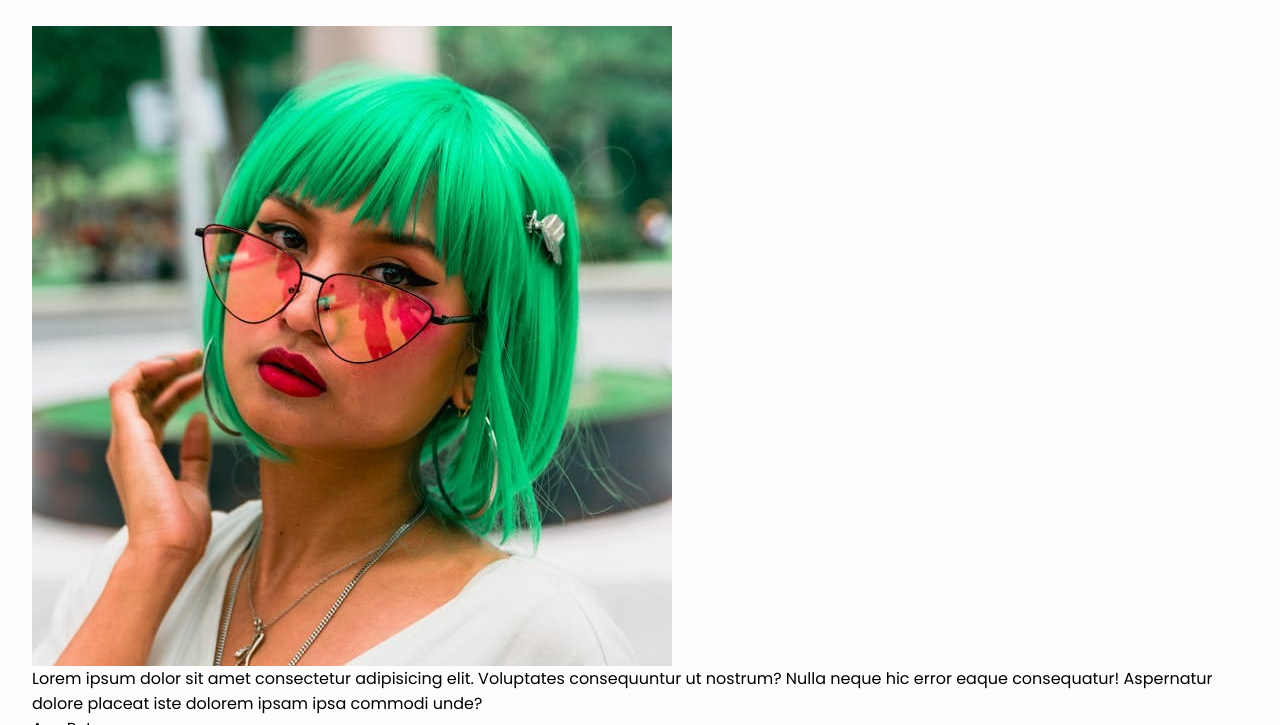
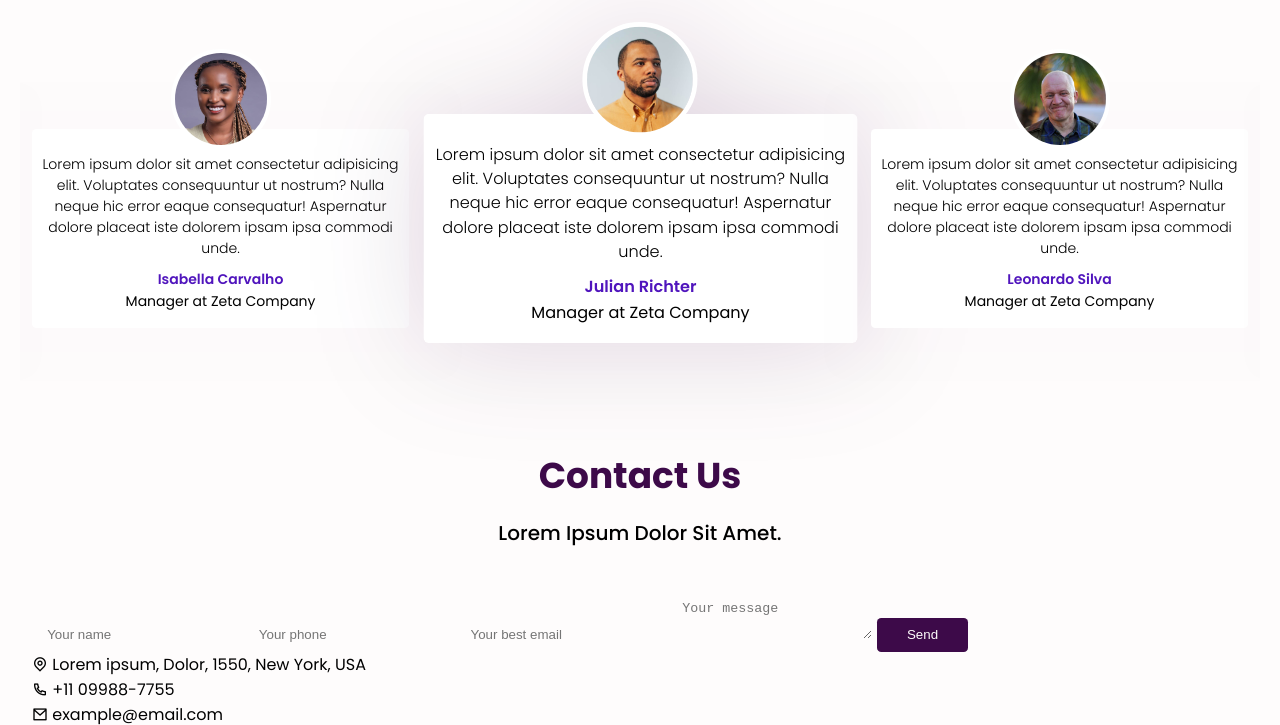
Before and after one commit to adrjmiranda/digital-marketing-page-design, a website: page public/index.html in a window 1280 px wide. Shown: the part 3990-4715 px from the top of the page. Drawn offline with nearby package versions, Linux system fonts and the light colour scheme.

Commit message:
chore: created testimonials section style

```diff
--- a/public/assets/css/style.css
+++ b/public/assets/css/style.css
@@ -536,7 +536,75 @@ select {
 /************** End of PLANS ***************/
 
 /***************** TESTIMONIALS *******************/
-/* TODO: Create TESTIMONIALS style */
+.testimonials-items {
+	display: flex;
+	gap: 3.5%;
+	width: 100%;
+	justify-content: center;
+	overflow: hidden;
+	padding-block: 12.85rem;
+	margin-bottom: -12.85rem;
+	margin-top: -6.4rem;
+}
+
+.testimonials-item {
+	min-width: 31%;
+	padding: 1.55rem 0.55rem 0.95rem;
+	border-radius: var(--light-radius);
+	background-color: var(--white-color-00);
+	box-shadow: var(--purple-bs);
+	display: flex;
+	flex-direction: column;
+	gap: 0.65rem;
+	position: relative;
+	transition: 0.25s ease-in-out;
+}
+
+.testimonials-item.highlighted {
+	transform: scale(1.15);
+	filter: var(--purple-ds);
+}
+
+.testimonials-image {
+	position: absolute;
+	transform: translate(-50%, -50%);
+	left: 50%;
+	top: -15%;
+	height: 100px;
+	width: 100px;
+	object-fit: cover;
+	border-radius: var(--circle-radius);
+	position: absolute;
+	border: 4px solid var(--white-color-00);
+}
+
+.testimonials-description {
+	font-size: var(--sm-fs);
+	font-weight: var(--light-font);
+	text-align: center;
+}
+
+.testimonials-info {
+	display: flex;
+	flex-direction: column;
+	text-align: center;
+	align-items: center;
+	gap: 0.08rem;
+}
+
+.testimonials-name,
+.testimonials-position {
+	font-size: var(--sm-fs);
+}
+
+.testimonials-name {
+	font-weight: var(--semibold-font);
+	color: var(--alt-color);
+}
+
+.testimonials-position {
+	font-weight: var(--normal-font);
+}
 /************** End of TESTIMONIALS ***************/
 
 /***************** CONTACT *******************/
--- a/public/assets/js/index.js
+++ b/public/assets/js/index.js
@@ -1 +1 @@
-(()=>{var e=document.querySelector(".banner-slides"),n=document.querySelectorAll(".banner-slide"),t=document.querySelectorAll(".banner-dot"),r="active";if(e&&t&&n.length>0){var a=0,c=function(){return setInterval((function(){a=(a+1)%n.length,o()}),5e3)},o=function(){var c=n[a].offsetLeft;e.style.transform="translateX(-".concat(c,"px)"),document.querySelector(".banner-dot.active").classList.remove(r),t[a].classList.add(r)},l=c();window.addEventListener("beforeunload",(function(){clearInterval(l)})),t.forEach((function(e,n){e.addEventListener("click",(function(){a=n,o(),clearInterval(l),l=c()}))}))}})();
+(()=>{var e=document.querySelector(".banner-slides"),t=document.querySelectorAll(".banner-slide"),n=document.querySelectorAll(".banner-dot"),r="active";if(e&&n&&t.length>0){var a=0,l=function(){return setInterval((function(){a=(a+1)%t.length,o()}),5e3)},o=function(){var l=t[a].offsetLeft;e.style.transform="translateX(-".concat(l,"px)"),document.querySelector(".banner-dot.active").classList.remove(r),n[a].classList.add(r)},c=l();window.addEventListener("beforeunload",(function(){clearInterval(c)})),n.forEach((function(e,t){e.addEventListener("click",(function(){a=t,o(),clearInterval(c),c=l()}))}))}var i=document.querySelector(".testimonials-items");if(i){var s="highlighted",d=setInterval((function(){var e=document.querySelectorAll(".testimonials-item");!function(e){e.forEach((function(e){e.classList.remove(s)}))}(e);var t=e[0];i.appendChild(t),i.style.transform="translateX(0)",e[Math.ceil(e.length/2)].classList.add(s)}),3e3);window.addEventListener("beforeunload",(function(){clearInterval(d)}))}})();
--- a/public/index.html
+++ b/public/index.html
@@ -589,7 +589,7 @@
 					<p class="testimonials-description">
 						Lorem ipsum dolor sit amet consectetur adipisicing elit. Voluptates
 						consequuntur ut nostrum? Nulla neque hic error eaque consequatur!
-						Aspernatur dolore placeat iste dolorem ipsam ipsa commodi unde?
+						Aspernatur dolore placeat iste dolorem ipsam ipsa commodi unde.
 					</p>
 					<div class="testimonials-info">
 						<p class="testimonials-name">Ava Peterson</p>
@@ -607,7 +607,7 @@
 					<p class="testimonials-description">
 						Lorem ipsum dolor sit amet consectetur adipisicing elit. Voluptates
 						consequuntur ut nostrum? Nulla neque hic error eaque consequatur!
-						Aspernatur dolore placeat iste dolorem ipsam ipsa commodi unde?
+						Aspernatur dolore placeat iste dolorem ipsam ipsa commodi unde.
 					</p>
 					<div class="testimonials-info">
 						<p class="testimonials-name">Clara Novak</p>
@@ -625,7 +625,7 @@
 					<p class="testimonials-description">
 						Lorem ipsum dolor sit amet consectetur adipisicing elit. Voluptates
 						consequuntur ut nostrum? Nulla neque hic error eaque consequatur!
-						Aspernatur dolore placeat iste dolorem ipsam ipsa commodi unde?
+						Aspernatur dolore placeat iste dolorem ipsam ipsa commodi unde.
 					</p>
 					<div class="testimonials-info">
 						<p class="testimonials-name">Elena Vasquez</p>
@@ -643,7 +643,7 @@
 					<p class="testimonials-description">
 						Lorem ipsum dolor sit amet consectetur adipisicing elit. Voluptates
 						consequuntur ut nostrum? Nulla neque hic error eaque consequatur!
-						Aspernatur dolore placeat iste dolorem ipsam ipsa commodi unde?
+						Aspernatur dolore placeat iste dolorem ipsam ipsa commodi unde.
 					</p>
 					<div class="testimonials-info">
 						<p class="testimonials-name">Hugo Garcia</p>
@@ -651,7 +651,7 @@
 					</div>
 				</div>
 
-				<div class="testimonials-item">
+				<div class="testimonials-item highlighted">
 					<img
 						src="assets/img/testimonials/Isabella Carvalho.jpg"
 						alt="Isabella Carvalho"
@@ -661,7 +661,7 @@
 					<p class="testimonials-description">
 						Lorem ipsum dolor sit amet consectetur adipisicing elit. Voluptates
 						consequuntur ut nostrum? Nulla neque hic error eaque consequatur!
-						Aspernatur dolore placeat iste dolorem ipsam ipsa commodi unde?
+						Aspernatur dolore placeat iste dolorem ipsam ipsa commodi unde.
 					</p>
 					<div class="testimonials-info">
 						<p class="testimonials-name">Isabella Carvalho</p>
@@ -679,7 +679,7 @@
 					<p class="testimonials-description">
 						Lorem ipsum dolor sit amet consectetur adipisicing elit. Voluptates
 						consequuntur ut nostrum? Nulla neque hic error eaque consequatur!
-						Aspernatur dolore placeat iste dolorem ipsam ipsa commodi unde?
+						Aspernatur dolore placeat iste dolorem ipsam ipsa commodi unde.
 					</p>
 					<div class="testimonials-info">
 						<p class="testimonials-name">Julian Richter</p>
@@ -697,7 +697,7 @@
 					<p class="testimonials-description">
 						Lorem ipsum dolor sit amet consectetur adipisicing elit. Voluptates
 						consequuntur ut nostrum? Nulla neque hic error eaque consequatur!
-						Aspernatur dolore placeat iste dolorem ipsam ipsa commodi unde?
+						Aspernatur dolore placeat iste dolorem ipsam ipsa commodi unde.
 					</p>
 					<div class="testimonials-info">
 						<p class="testimonials-name">Leonardo Silva</p>
@@ -715,7 +715,7 @@
 					<p class="testimonials-description">
 						Lorem ipsum dolor sit amet consectetur adipisicing elit. Voluptates
 						consequuntur ut nostrum? Nulla neque hic error eaque consequatur!
-						Aspernatur dolore placeat iste dolorem ipsam ipsa commodi unde?
+						Aspernatur dolore placeat iste dolorem ipsam ipsa commodi unde.
 					</p>
 					<div class="testimonials-info">
 						<p class="testimonials-name">Mia Andersson</p>
@@ -733,7 +733,7 @@
 					<p class="testimonials-description">
 						Lorem ipsum dolor sit amet consectetur adipisicing elit. Voluptates
 						consequuntur ut nostrum? Nulla neque hic error eaque consequatur!
-						Aspernatur dolore placeat iste dolorem ipsam ipsa commodi unde?
+						Aspernatur dolore placeat iste dolorem ipsam ipsa commodi unde.
 					</p>
 					<div class="testimonials-info">
 						<p class="testimonials-name">Olivia Dufresne</p>
```
Also changed, not shown: src/index.ts (+44 -0 lines).
